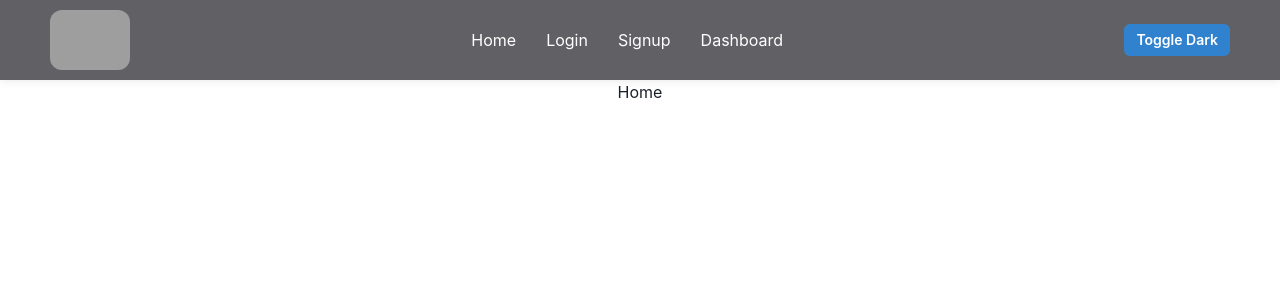
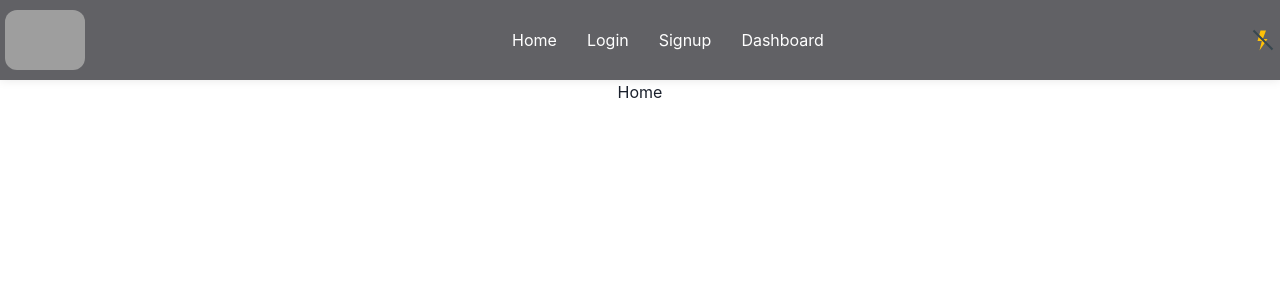
Before and after one commit to satyamasai/bugtracker, a React (Create React App) app in the folder frontend/: page / in a window 1280 px wide. Shown: the top 300 px of the page. Built offline with nearby package versions, Linux system fonts and the light colour scheme; grey boxes are pictures that could not be loaded.

Commit message:
toggle icon and alignment navbar fixed

```diff
--- a/frontend/src/Components/Navbar/Navbar.css
+++ b/frontend/src/Components/Navbar/Navbar.css
@@ -1,13 +1,18 @@
+
+.themeIcon{
+  font-size: 24px;
+}
 nav {
     display: flex;
     justify-content: space-between;
     align-items: center;
     height: 80px;
-    padding: 0 50px;
+    padding:5px;
     background-color:rgba(91, 91, 95, 0.959);
     box-shadow: 0 0 10px rgba(0, 0, 0, 0.1);
     color: white;
     /* position:fixed; */
+    /* border: 1px solid red; */
   }
 
   .logo h2 {
@@ -78,9 +83,9 @@ nav {
     .mobile {
       display: flex;
       flex-direction: column;
-      background-color: #91f1e6e8;
+      background-color: #d4e282e8;
       position: absolute;
-      top: 60px;
+      top: 74px;
       left: 0;
       right: 0;
       z-index: 1;
--- a/frontend/src/Components/Navbar/Navbar.jsx
+++ b/frontend/src/Components/Navbar/Navbar.jsx
@@ -3,19 +3,16 @@ import "./Navbar.css";
 import { FaAlignJustify, FaTimes } from "react-icons/fa";
 import { Link } from "react-router-dom";
 import { Button, useColorMode } from "@chakra-ui/react";
+import { FcFlashOn, FcFlashOff } from "react-icons/fc";
 
 function Navbar() {
-  const { colorMode, toggleColorMode } = useColorMode()
+  const { colorMode, toggleColorMode } = useColorMode();
 
   const [toggleMenu, setToggleMenu] = useState(false);
-
-
 
   const handleToggle = () => {
     setToggleMenu(!toggleMenu);
   };
-
-
 
   return (
     <nav>
@@ -27,24 +24,32 @@ function Navbar() {
       </div>
       <ul className={toggleMenu ? "nav-links mobile" : "nav-links"}>
         <li>
-          <Link to="/" onClick={handleToggle}>Home</Link>
+          <Link to="/" onClick={handleToggle}>
+            Home
+          </Link>
         </li>
         <li>
-        <Link to="/login" onClick={handleToggle}>Login</Link>
+          <Link to="/login" onClick={handleToggle}>
+            Login
+          </Link>
         </li>
         <li>
-        <Link to="/signup" onClick={handleToggle}>Signup</Link>
+          <Link to="/signup" onClick={handleToggle}>
+            Signup
+          </Link>
         </li>
         <li>
-        <Link to="/mydashboard" onClick={handleToggle}>Dashboard</Link>
+          <Link to="/mydashboard" onClick={handleToggle}>
+            Dashboard
+          </Link>
         </li>
+      </ul>
+      {colorMode == "light" ? (
+        <FcFlashOff className="themeIcon" onClick={toggleColorMode} />
+      ) : (
+        <FcFlashOn className="themeIcon" onClick={toggleColorMode} />
+      )}
 
-
-
-      </ul>
-      <Button size="sm" colorScheme="blue" onClick={toggleColorMode}>
-      Toggle {colorMode === 'light' ? 'Dark' : 'Light'}
-    </Button>
       <div className="menu-icon" onClick={handleToggle}>
         {toggleMenu ? <FaTimes /> : <FaAlignJustify />}
       </div>
```
